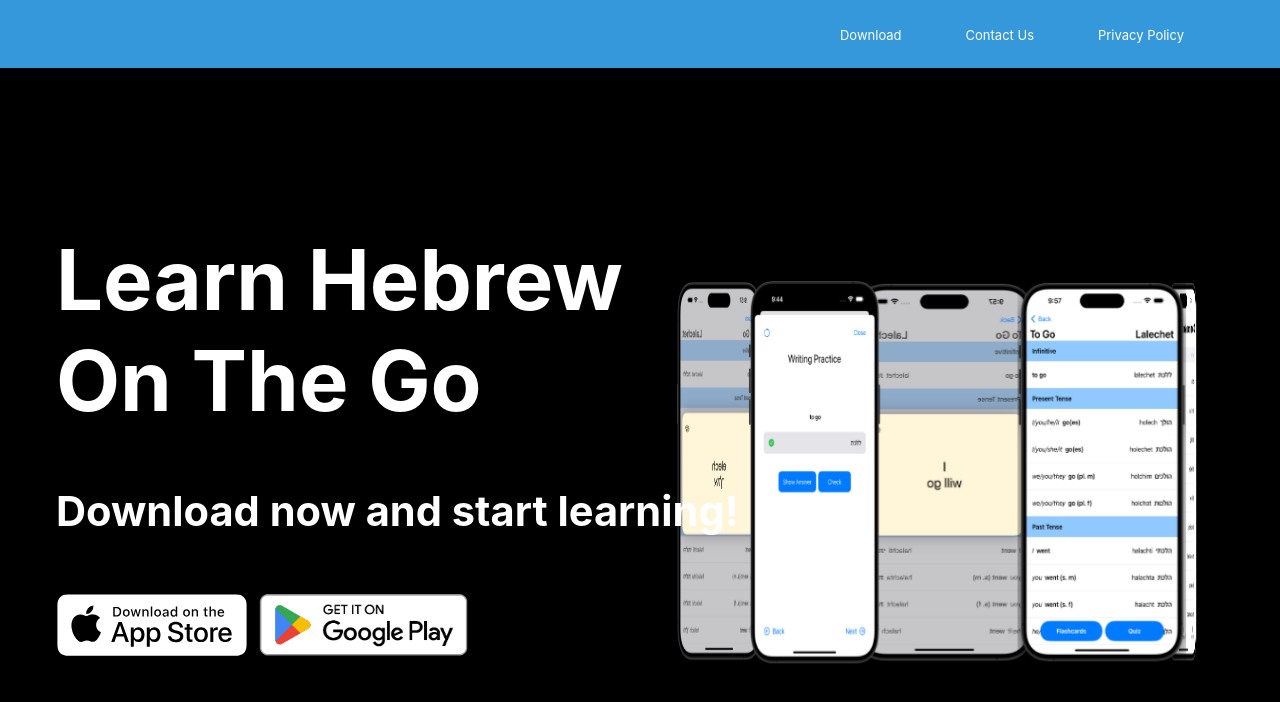
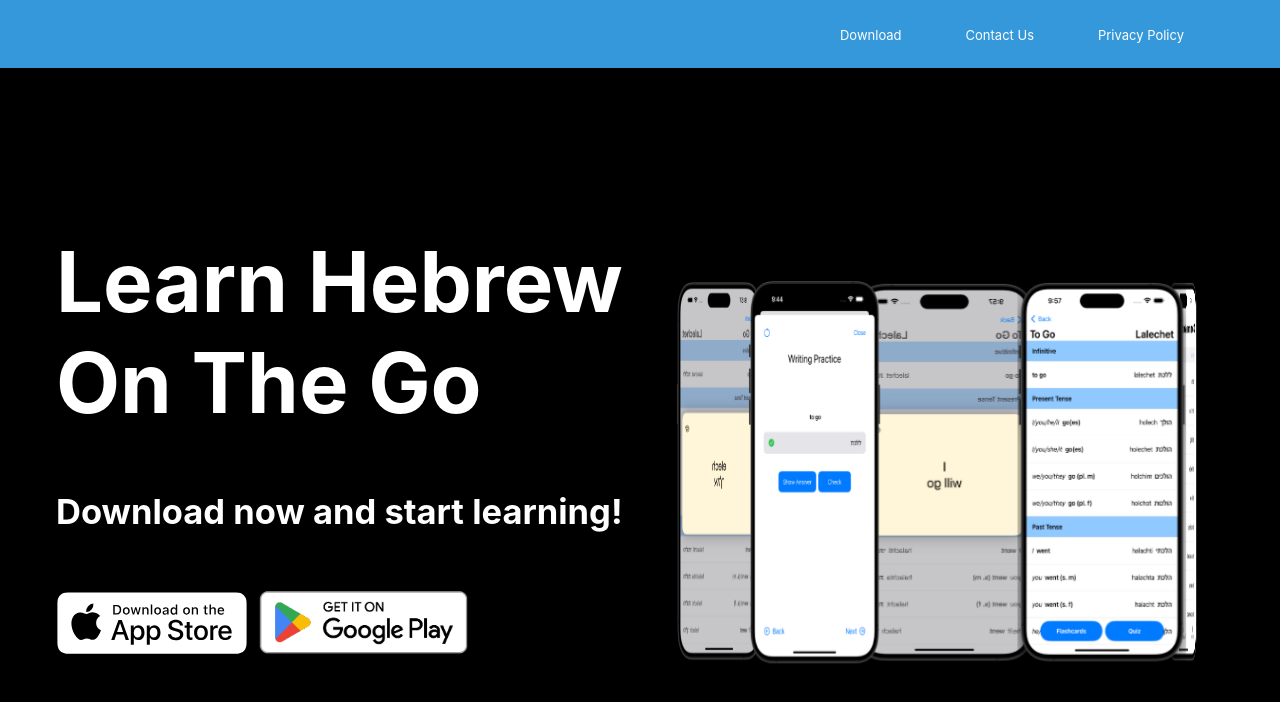
Before and after one commit to ed239/CommonVerbsSupport, a React (Create React App) app in the folder verbsupport/: page / in a window 1280 px wide. Shown: the top 702 px of the page. Built offline with nearby package versions, Linux system fonts and the light colour scheme.

Commit message:
update name

```diff
--- a/verbsupport/src/components/Home.js
+++ b/verbsupport/src/components/Home.js
@@ -39,7 +39,7 @@ const Home = () => {
         <div className='column'>
           <div className="App-Text">
             <h1>Learn Hebrew<br></br> On The Go</h1>
-            <h4>Download now and start learning!</h4>
+            <h5>Download now and start learning!</h5>
           </div>
           <div className="Buttons">
               <div className="AppleButton">
@@ -69,7 +69,8 @@ const Home = () => {
 
     <div className="App-ContainerM">
           <div className="App-TextM">
-            <h1>Learn Hebrew:<br></br> Common Verbs</h1>
+          <h1>Learn Hebrew<br></br> On The Go</h1>
+          <h5>Download now and start learning!</h5>
           </div>
           <div className="ButtonsM">
             <div className="AppleButtonM">
```
